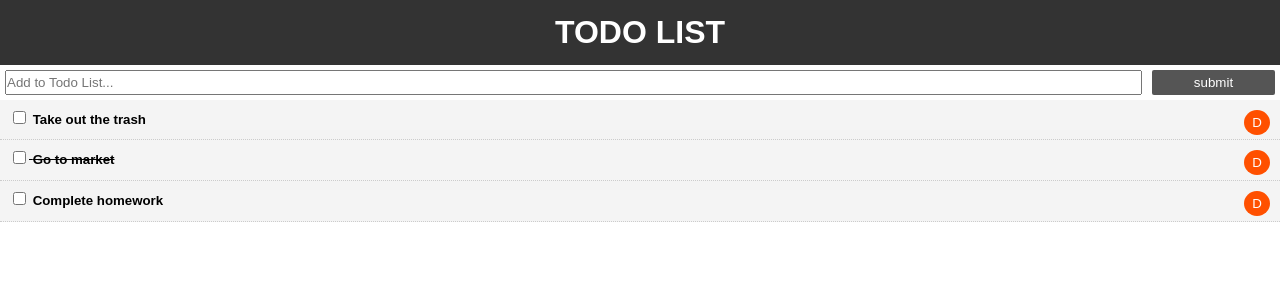
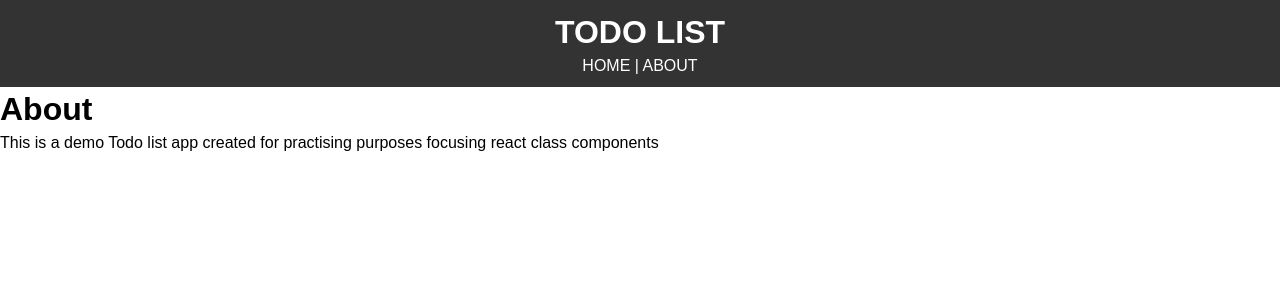
Before and after one commit to ayon120/todo-app-reactclass, a React (Create React App) app: page /about in a window 1280 px wide. Shown: the top 300 px of the page. Built offline with nearby package versions, Linux system fonts and the light colour scheme.

Commit message:
added router for routing

```diff
--- a/package.json
+++ b/package.json
@@ -10,6 +10,7 @@
     "react": "^17.0.2",
     "react-bootstrap": "^1.6.0",
     "react-dom": "^17.0.2",
+    "react-router-dom": "^5.2.0",
     "react-scripts": "4.0.3",
     "uuid": "^8.3.2",
     "web-vitals": "^1.0.1"
--- a/src/App.js
+++ b/src/App.js
@@ -1,7 +1,9 @@
 import React, {Component} from 'react';
+import {BrowserRouter as Router, Route} from 'react-router-dom';
 import Todos from './components/Todos'; //App.js is the main file so to access the todos componets we first have to import it here
 import Header from './components/layout/Header';
 import AddTodo from './components/AddTodo';
+import About from './components/pages/About';
 //import { Container, Col, Row } from "react-bootstrap";
 //import * as bs from "react-bootstrap";
 import './App.css';
@@ -54,13 +56,21 @@ class App extends Component {
 
   render() {
     return (
+    <Router>
       <div className = "App" >
         <div className = "container">
           <Header />
-          <AddTodo addTodo={this.addTodo} />
-          <Todos todos={this.state.todos} markComplete={this.markComplete} delTodo={this.delTodo}/> {/*This is the way call a component, with todos function we are sending the state as props/property for Todos class to access which in todos, todos sends to todoitems*/}
+          <Route exact path="/" render={props => (    //routed homepage with 2 components with exact which distinguished the pages
+            <React.Fragment>
+              <AddTodo addTodo={this.addTodo} />
+              <Todos todos={this.state.todos} markComplete={this.markComplete} delTodo={this.delTodo}/> {/*This is the way call a component, with todos function we are sending the state as props/property for Todos class to access which in todos, todos sends to todoitems*/}
+            </React.Fragment>
+          ) } />
+
+          <Route path = "/about" component={About} />
         </div>
       </div>
+      </Router>
     );
   }
 }
--- a/src/components/layout/Header.js
+++ b/src/components/layout/Header.js
@@ -1,9 +1,11 @@
 import React from 'react';
+import {Link} from 'react-router-dom';
 // functional component doest have state, dont render as doesnt extend componenet and returns just like classbased compnent
 function Header() {
     return (
         <header style={headerStyle}>
             <h1>TODO LIST</h1>
+            <Link style={linkStyle} to="/">HOME</Link> | <Link style={linkStyle} to="/about">ABOUT</Link> {/*similar to href*/}
         </header>
     )
 }
@@ -15,4 +17,8 @@ const headerStyle = {
     padding: '10px'
 }
 
+const linkStyle = {
+    color: '#fff',
+    textDecoration: 'none',
+}
 export default Header;
--- /dev/null
+++ b/src/components/pages/About.js
@@ -0,0 +1,11 @@
+// installed router (npm i react-router-dom) for routing purpose
+import React from 'react';
+
+export default function About() {
+    return (
+        <React.Fragment>
+            <h1>About</h1>
+            <p>This is a demo Todo list app created for practising purposes focusing react class components</p>
+        </React.Fragment>
+    )
+}
```
Also changed, not shown: 1 other file (tests, documents, lock files or other folders).
